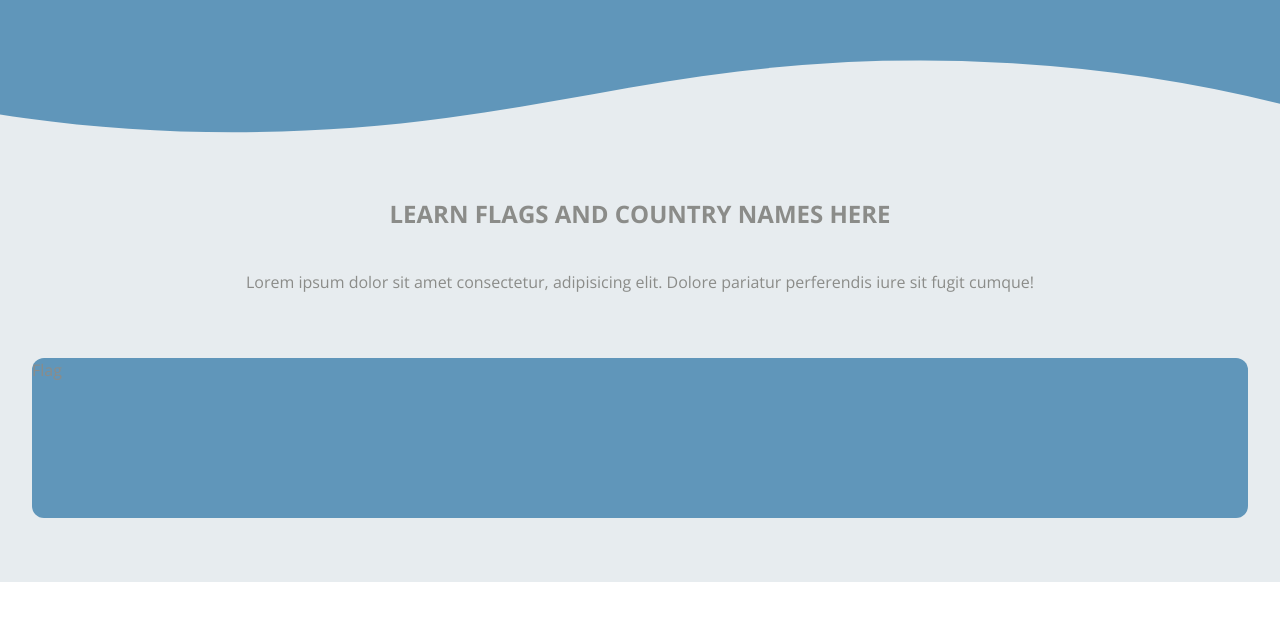
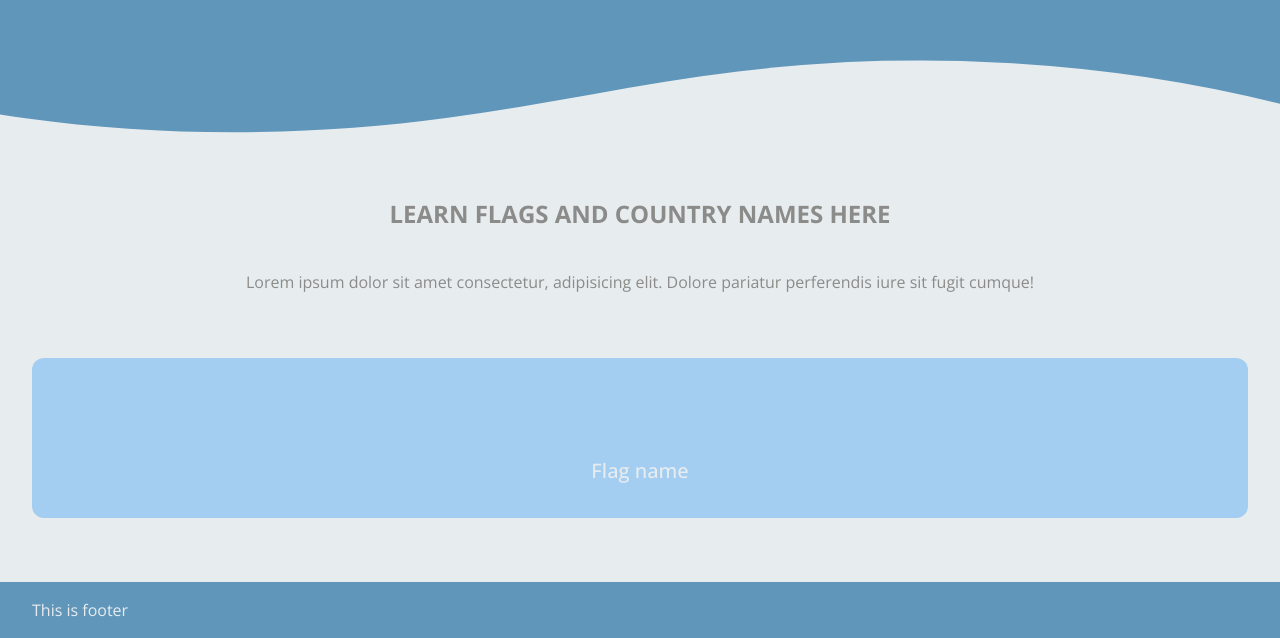
Before and after one commit to jonathancklee1/learn-flags, a React (Vite) app: page / in a window 1280 px wide. Shown: the part 666-1304 px from the top of the page. Before the commit the page ends 1248 px from the top, so only its background shows below. Built offline with nearby package versions, Linux system fonts and the light colour scheme; a web font is replaced by a local one.

Commit message:
Added basic structure of page + card and footer component

```diff
--- a/src/App.tsx
+++ b/src/App.tsx
@@ -1,4 +1,5 @@
 import "./App.css";
+import Footer from "./components/Footer";
 import Navbar from "./components/Navbar";
 import HeroBanner from "./components/landing-page/HeroBanner";
 import Main from "./components/landing-page/Main";
@@ -8,6 +9,7 @@ function App() {
             <Navbar />
             <HeroBanner />
             <Main />
+            <Footer />
         </>
     );
 }
--- a/src/components/Card.tsx
+++ b/src/components/Card.tsx
@@ -1,7 +1,12 @@
 const Card = () => {
     return (
         <>
-            <div className="rounded-xl bg-primary-color h-40">Flag</div>
+            <div className="grid place-items-center rounded-xl bg-tertiary-color h-40 text-secondary-color">
+                <div>
+                    <img src="" alt="" />
+                </div>
+                <p className="text-xl font-medium">Flag name</p>
+            </div>
         </>
     );
 };
--- /dev/null
+++ b/src/components/Footer.tsx
@@ -0,0 +1,11 @@
+const Footer = () => {
+    return (
+        <>
+            <footer className="px-8 py-4 bg-primary-color text-secondary-color">
+                <p>This is footer</p>
+            </footer>
+        </>
+    );
+};
+
+export default Footer;
--- a/src/index.css
+++ b/src/index.css
@@ -6,6 +6,7 @@
 :root {
     --primary-color: #6096ba;
     --secondary-color: #e7ecef;
+    --tertiary-color: #a3cef1;
     --primary-text: #8b8c89;
 }
 
--- a/tailwind.config.js
+++ b/tailwind.config.js
@@ -6,6 +6,7 @@ export default {
             colors: {
                 "primary-color": "var(--primary-color)",
                 "secondary-color": "var(--secondary-color)",
+                "tertiary-color": "var(--tertiary-color)",
                 "primary-text": "var(--primary-text)",
             },
         },
```
